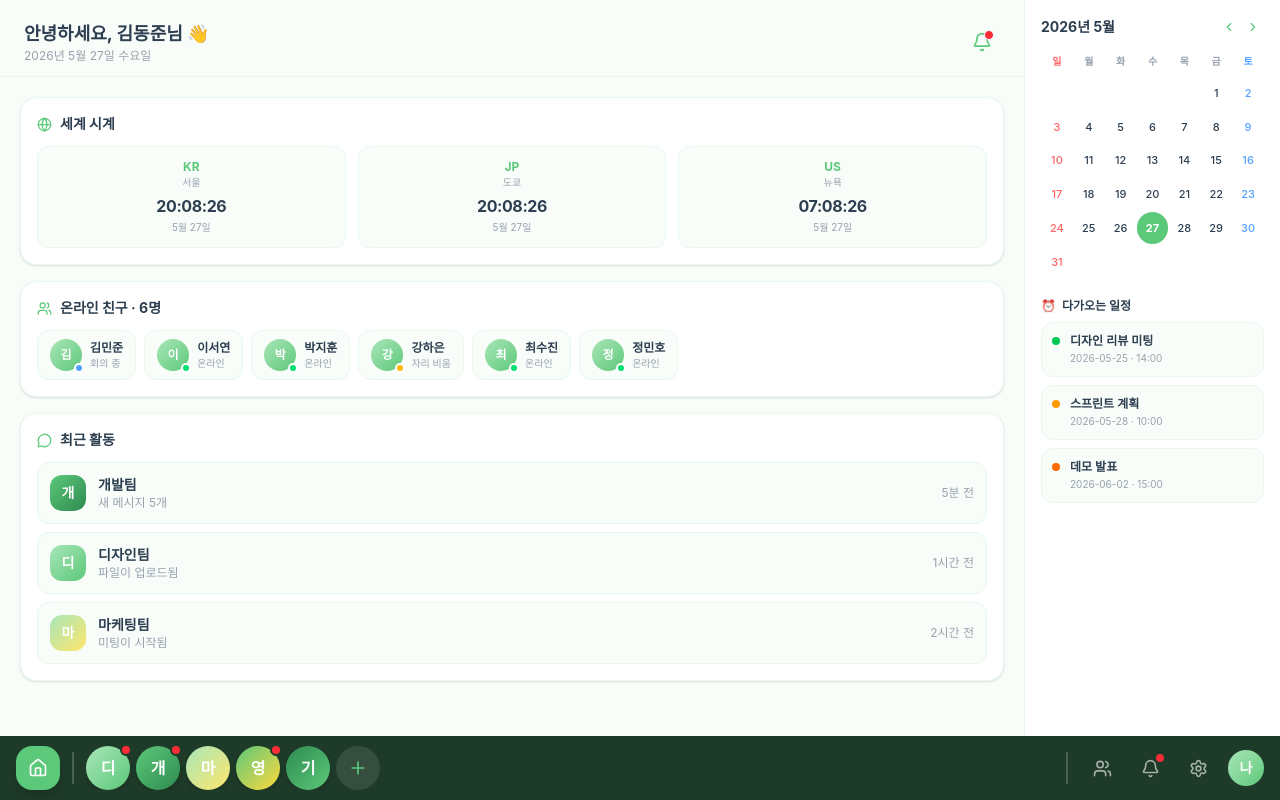
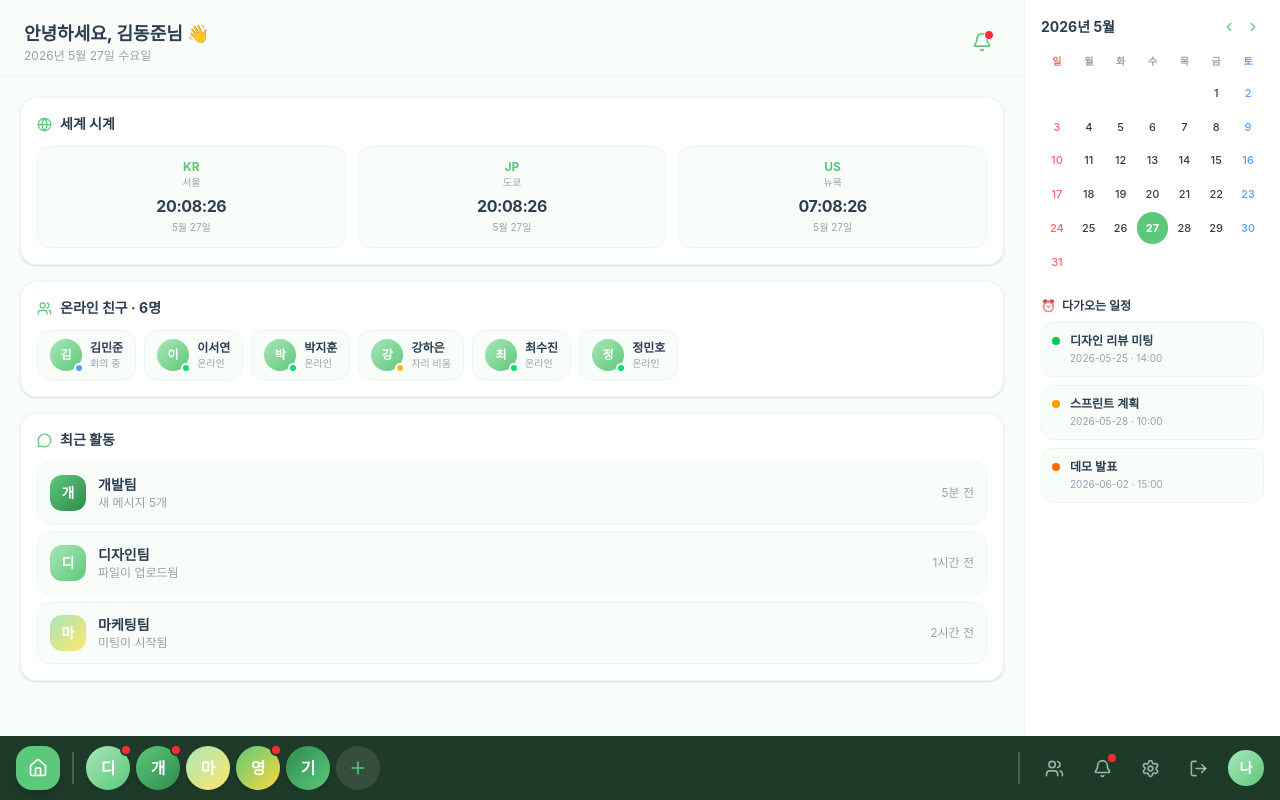
Before and after one commit to Dongjun320/hasi-collab, a React (Vite) app in the folder app/client/: page /WorkspaceHome in a window 1280 px wide. Built offline with nearby package versions, Linux system fonts and the light colour scheme; a web font is replaced by a local one.

Commit message:
1. workspacehome에 임시 로그아웃 추가 /2. postgres_data폴더를 이용한 이메일 api 데이터를 로컬에 저장 -> 해당 데이터를 구별해서 가져오는것은 미구현 /3. MailPage를 workspace에 연결 (오른쪽 하단 메뉴버튼), 구동확인

```diff
--- a/app/client/src/pages/MailPage.tsx
+++ b/app/client/src/pages/MailPage.tsx
@@ -24,7 +24,7 @@ const MailPage = () => {
     const fetchMails = async () => {
         setLoading(true)
         try {
-            const res = await fetch('http://localhost:8080/api/v1/mail/accounts/7/mails?limit=30', {
+            const res = await fetch('http://localhost:8080/api/v1/mail/accounts/2/mails?limit=30', {
                 headers: {
                     Authorization: `Bearer ${JSON.parse(localStorage.getItem('hasi-auth') || '{}')?.state?.accessToken}`
                 }
--- a/app/client/src/pages/WorkspaceHome.tsx
+++ b/app/client/src/pages/WorkspaceHome.tsx
@@ -2,7 +2,7 @@ import { useState, useEffect } from "react";
 import { useNavigate } from "react-router-dom";
 import {
   Plus, Home, Users, Bell, Settings, Globe,
-  ChevronLeft, ChevronRight, MessageCircle, X,
+  ChevronLeft, ChevronRight, MessageCircle, X, LogOut,
 } from "lucide-react";
 
 export function WorkspaceHome() {
@@ -10,6 +10,7 @@ export function WorkspaceHome() {
   const [currentTime, setCurrentTime] = useState(new Date());
   const [showNotifications, setShowNotifications] = useState(false);
   const [calendarDate, setCalendarDate] = useState(new Date());
+  const logout = () => {navigate("/")};
 
   useEffect(() => {
     const timer = setInterval(() => setCurrentTime(new Date()), 1000);
@@ -367,6 +368,11 @@ export function WorkspaceHome() {
           <button className="w-11 h-11 rounded-2xl hover:bg-white/10 flex items-center justify-center transition-all" title="설정">
             <Settings size={19} className="text-white/60" />
           </button>
+          <button
+              onClick={logout}
+              className="w-11 h-11 rounded-2xl hover:bg-white/10 flex items-center justify-center transition-all" title="로그아웃">
+            <LogOut size={19} className="text-white/60 group-hover:text-red-400 transition-colors" />
+          </button>
           <div className="w-9 h-9 rounded-full bg-gradient-to-br from-[#A8E6B8] to-[#5CC87A] flex items-center justify-center text-white text-sm font-bold cursor-pointer ml-1 hover:ring-2 hover:ring-[#5CC87A] hover:ring-offset-2 hover:ring-offset-[#1e3a28] transition-all">
             나
           </div>
--- a/app/client/src/pages/WorkspaceLayout.tsx
+++ b/app/client/src/pages/WorkspaceLayout.tsx
@@ -19,7 +19,7 @@ const QUICK_ITEMS = [
   { icon: Calendar,      label: "달력",   to: "/workspace/calendar" },
   { icon: User,          label: "내정보", to: "/workspace/profile" },
   { icon: Phone,         label: "전화",   to: "#" },
-  { icon: Mail,          label: "메일",   to: "#" },
+  { icon: Mail,          label: "메일",   to: "/workspace/mail" },
 ];
 
 export function WorkspaceLayout() {
--- a/app/client/src/routes.tsx
+++ b/app/client/src/routes.tsx
@@ -24,11 +24,9 @@ export const router = createBrowserRouter([
     element: <ComponentTestPage /> },
   { path: "/WorkspaceHome",
     element: <WorkspaceHome /> },
-  { path: "/Workspace/mail",
-    element : <MailPage />},
 
   {
-    path: "/Workspace",
+    path: "/workspace",
     Component: WorkspaceLayout,
     children: [
       { index: true, Component: ChannelsPage },
@@ -40,6 +38,7 @@ export const router = createBrowserRouter([
       { path: "calendar", Component: CalendarPage },
       { path: "profile", Component: ProfilePage },
       { path: "settings", Component: SettingsPage },
+      { path: "mail", Component: MailPage },
     ],
   },
 ]);
--- a/docker-compose.yml
+++ b/docker-compose.yml
@@ -10,6 +10,8 @@ services:
       POSTGRES_PASSWORD: hasi1234
     ports:
       - "5432:5432"
+    volumes:
+      - ./postgres_data:/var/lib/postgresql/data
 
   redis:
     image: redis:7-alpine
```
Also changed, not shown: app/client/src/pages/LoginPage.tsx (line endings or trailing spaces), 1 other file (tests, documents, lock files or other folders).
